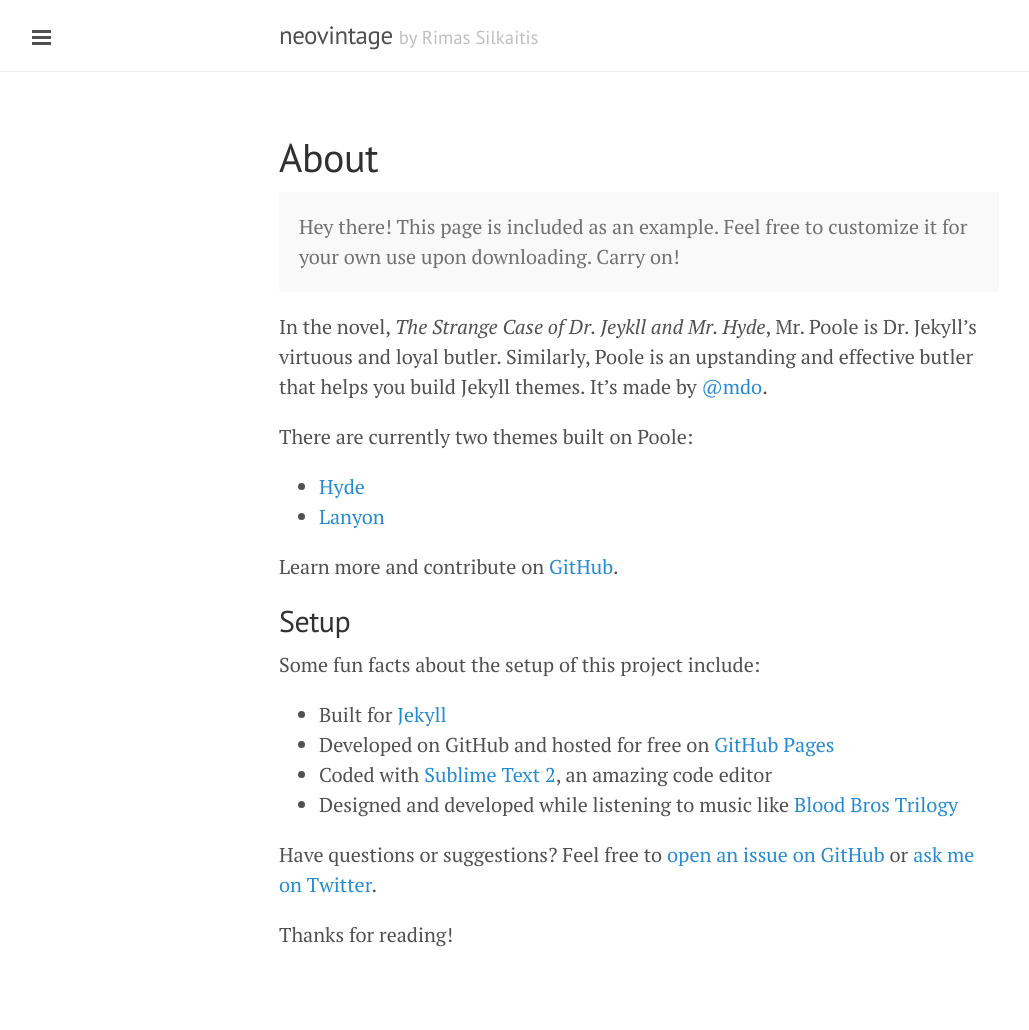
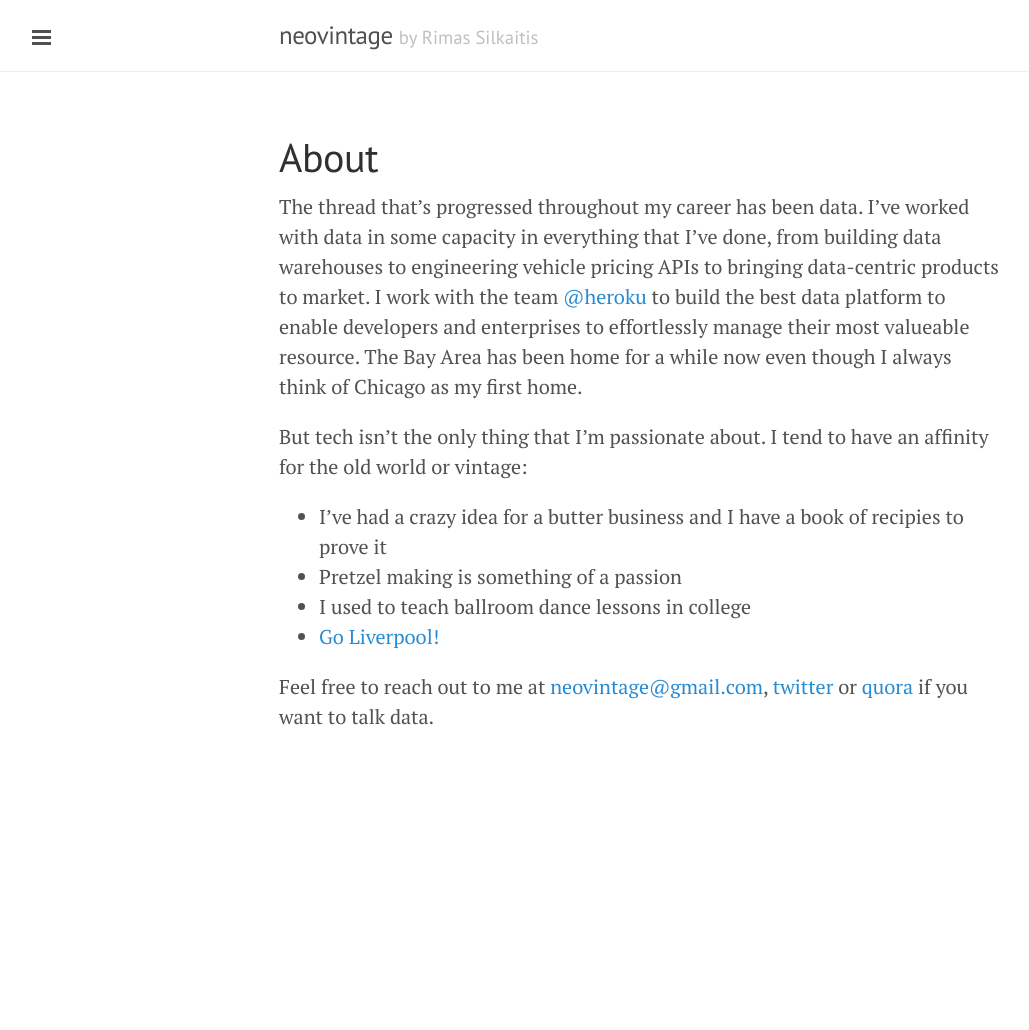
Before and after one commit to neovintage/neovintage.github.io, a Jekyll site: the page built from about.md, in a window 1280 px wide. Shown: the whole page, without its empty margins (1-1030 px from the left). Built offline with Jekyll 4.4.1, drawn with Linux system fonts in a browser that asks for light colours; Markdown is read by kramdown in place of the engine named in the settings; after the commit the page ends 900 px from its top, so only the background shows below that.

Commit message:
about page fixed

```diff
--- a/about.md
+++ b/about.md
@@ -3,28 +3,13 @@ layout: page
 title: About
 ---
 
-<p class="message">
-  Hey there! This page is included as an example. Feel free to customize it for your own use upon downloading. Carry on!
-</p>
+The thread that's progressed throughout my career has been data.  I've worked with data in some capacity in everything that I've done, from building data warehouses to engineering vehicle pricing APIs to bringing data-centric products to market.  I work with the team [@heroku](https://twitter.com/heroku) to build the best data platform to enable developers and enterprises to effortlessly manage their most valueable resource.  The Bay Area has been home for a while now even though I always think of Chicago as my first home.
 
-In the novel, *The Strange Case of Dr. Jeykll and Mr. Hyde*, Mr. Poole is Dr. Jekyll's virtuous and loyal butler. Similarly, Poole is an upstanding and effective butler that helps you build Jekyll themes. It's made by [@mdo](https://twitter.com/mdo).
+But tech isn't the only thing that I'm passionate about.  I tend to have an affinity for the old world or vintage:
 
-There are currently two themes built on Poole:
+* I've had a crazy idea for a butter business and I have a book of recipies to prove it
+* Pretzel making is something of a passion
+* I used to teach ballroom dance lessons in college
+* [Go Liverpool!](http://www.liverpoolfc.com/)
 
-* [Hyde](http://hyde.getpoole.com)
-* [Lanyon](http://lanyon.getpoole.com)
-
-Learn more and contribute on [GitHub](https://github.com/poole).
-
-## Setup
-
-Some fun facts about the setup of this project include:
-
-* Built for [Jekyll](http://jekyllrb.com)
-* Developed on GitHub and hosted for free on [GitHub Pages](https://pages.github.com)
-* Coded with [Sublime Text 2](http://sublimetext.com), an amazing code editor
-* Designed and developed while listening to music like [Blood Bros Trilogy](https://soundcloud.com/maddecent/sets/blood-bros-series)
-
-Have questions or suggestions? Feel free to [open an issue on GitHub](https://github.com/poole/issues/new) or [ask me on Twitter](https://twitter.com/mdo).
-
-Thanks for reading!
+Feel free to reach out to me at [neovintage@gmail.com](mailto:neovintage@gmail.com), [twitter](https://twitter.com/neovintage) or [quora](http://www.quora.com/Rimas-Silkaitis) if you want to talk data.
```
